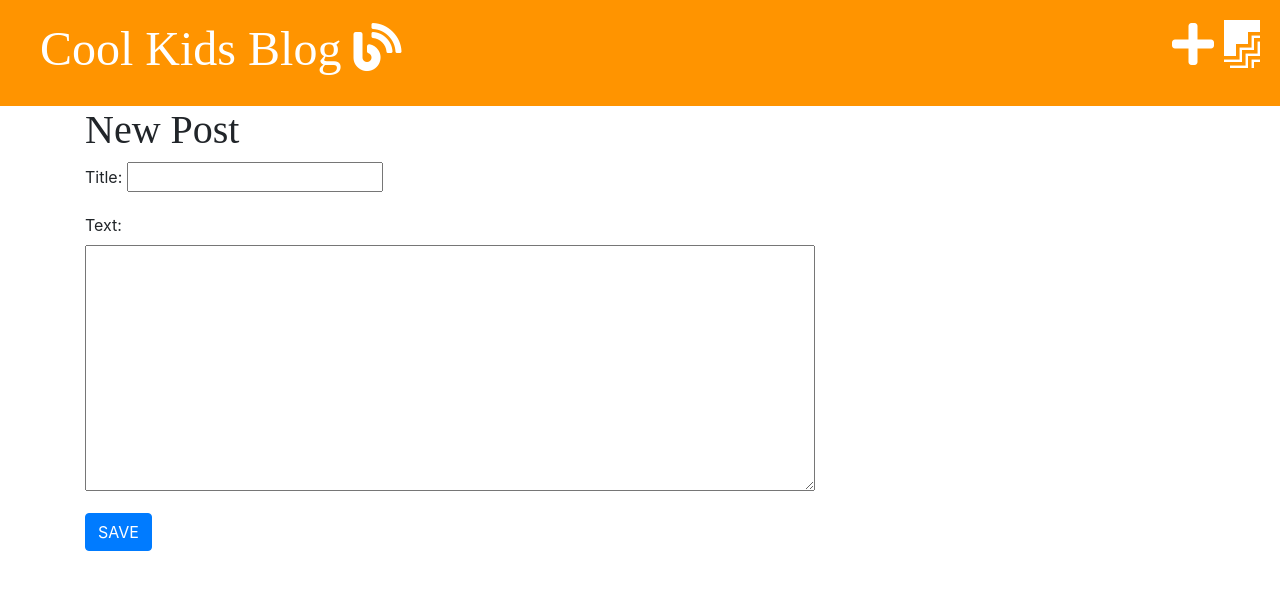
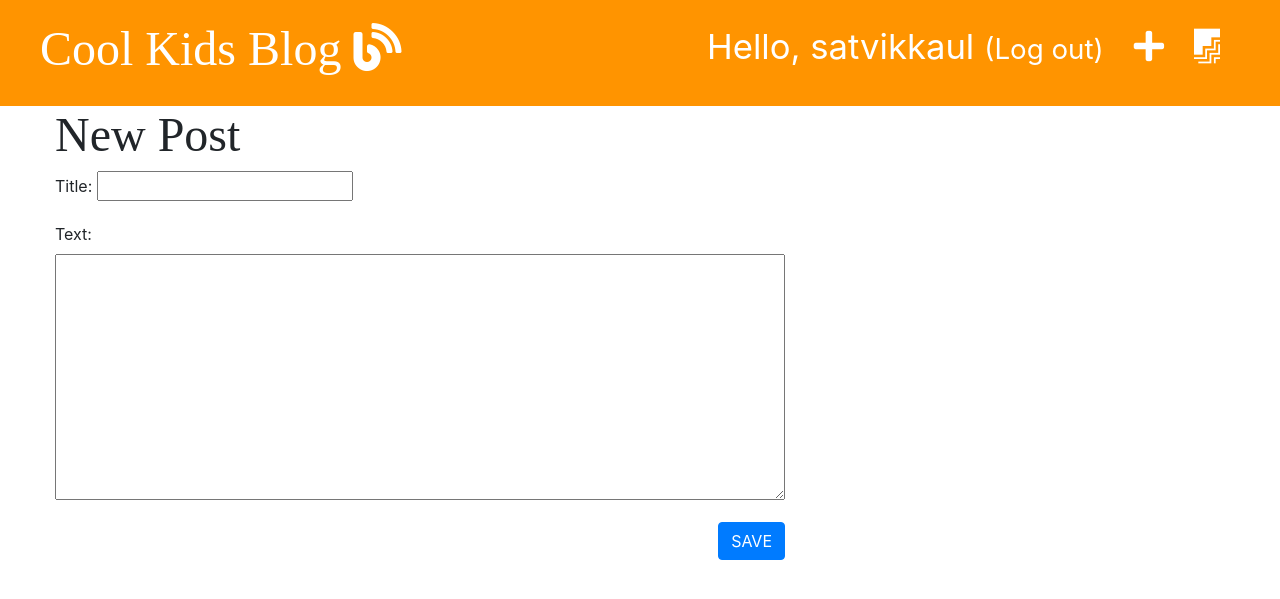
Before and after one commit to satvikkaul/blogging_app, a Django app: page /post/new/ in a window 1280 px wide. Shown: the top 599 px of the page. Run offline with Django 3.2, Linux system fonts and the light colour scheme; a user stored in the database is signed in; some libraries are stand-ins or nearby versions.

Commit message:
Add logout functionality

```diff
--- a/blog/static/css/blog.css
+++ b/blog/static/css/blog.css
@@ -20,21 +20,30 @@ h1, h2, h3, h4{
   color: #828282;
 }
 
-.post{
-    margin-bottom: 70px;
-}
-.post h1 a{
-  color: #000000;
-}
-
 .post-form-blog textarea {
   width: 100%;
 }
-.post-form-blog btn-primary {
+.post-form-blog .btn-primary {
   float: right;
 }
-.top-menu a{
-  font-size: 50pt;
-  float: right;
 
+.post-form textarea, .post-form input {
+    width: 100%;
 }
+
+.top-menu, .top-menu a{
+    color: #ffffff;
+    float: right;
+    font-size: 26pt;
+    margin-right: 20px;
+    padding-left: 10px;
+}
+
+
+.post {
+    margin-bottom: 70px;
+}
+
+.post h1 a {
+    color: #000000;
+}
--- a/blog/templates/blog/base.html
+++ b/blog/templates/blog/base.html
@@ -4,20 +4,25 @@
   <head>
     <meta charset="utf-8">
     <title>{% block title %}{% endblock %}</title>
-    <link rel="stylesheet" href="{% static 'css/blog.css' %}">
+
     <link href="https://fonts.googleapis.com/css?family=Inconsolata:400,700" rel="stylesheet" type="text">
     <link rel="stylesheet" href="https://stackpath.bootstrapcdn.com/bootstrap/4.3.1/css/bootstrap.min.css">
     <link rel="stylesheet" href="https://use.fontawesome.com/releases/v5.7.2/css/all.css" integrity="sha384-fnmOCqbTlWIlj8LyTjo7mOUStjsKC4pOpQbqyi7RrhN7udi9RwhKkMHpvLbHG9Sr" crossorigin="anonymous">
+    <link rel="stylesheet" href="{% static 'css/blog.css' %}">
+
   </head>
   <body>
     <div class="page-header">
       {% if user.is_authenticated %}
-          <a href="{% url 'post_draft_list' %}" class="top-menu"><i class="fab fa-firstdraft " style="float:right;"></i></a>
-          <a href="{% url 'post_new' %} " class="top-menu"><i class="fas fa-plus " style="float:right; padding-right:10px;"></i></a>
+          <p class="top-menu">
+          <a href="{% url 'post_draft_list' %}" class="top-menu" title="Add a draft"><i class="fab fa-firstdraft" ></i></a>
+          <a href="{% url 'post_new' %} " class="top-menu" title="Create a blog"><i class="fas fa-plus" ></i></a>
+          Hello, {{ user.username }}<a href="{% url 'logout' %}" class="top-menu" ><small>(Log out)</small></a></p>
+
       {% else %}
-          <a href="{% url 'login' %} " class="top-menu"><i class="fas fa-sign-in-alt" style="float:right; padding-right:10px;"></i></a>
+          <a href="{% url 'login' %} " class="top-menu" title="Login"><i class="fas fa-sign-in-alt"></i></a>
       {% endif %}
-      <h1><a href="/">Cool Kids Blog </a><i class="fas fa-blog"></i></h1>
+      <h1><a href="/" title="Home Page">Cool Kids Blog </a><i class="fas fa-blog"></i></h1>
 
     </div>
     <div class="content container">
--- a/blog/templates/registration/login.html
+++ b/blog/templates/registration/login.html
@@ -2,13 +2,11 @@
 {% block title %}Login{% endblock %}
 {% block content %}
 
-      <h2>Login</h2>
+      <h3>Login</h3>
       <form class="" action="" method="post">
         {% csrf_token %}
         {{ form.as_p }}
         <button type="submit" name="button" class="btn btn-primary">login</button>
       </form>
 
-
-
 {% endblock %}
--- a/blog/urls.py
+++ b/blog/urls.py
@@ -1,6 +1,5 @@
 from django.urls import path
 from . import views
-from django.contrib.auth.views import LoginView
 
 urlpatterns = [
 
@@ -10,5 +9,4 @@ urlpatterns = [
         path('post/<int:pk>/edit/', views.post_edit, name='post_edit'),
         path('drafts/', views.post_draft_list, name='post_draft_list'),
         path('posts/<int:pk>/publish/', views.post_publish, name='post_publish'),
-        path('accounts/login/', LoginView.as_view(), name='login'),
 ]
--- a/blogging_app/urls.py
+++ b/blogging_app/urls.py
@@ -15,8 +15,11 @@ Including another URLconf
 """
 from django.contrib import admin
 from django.urls import path, include
+from django.contrib.auth import views as auth_views
 
 urlpatterns = [
     path('admin/', admin.site.urls),
-    path('', include('blog.urls'))
+    path('accounts/login/', auth_views.LoginView.as_view(), name='login'),
+    path('accounts/logout/', auth_views.LogoutView.as_view(template_name = 'registration/logout.html'), name='logout', kwargs={'next_page' : 'post_list'}),
+    path('', include('blog.urls')),
 ]
```
Also changed, not shown: blog/templates/registration/logout.html (added, +7 -0 lines), db.sqlite3.
